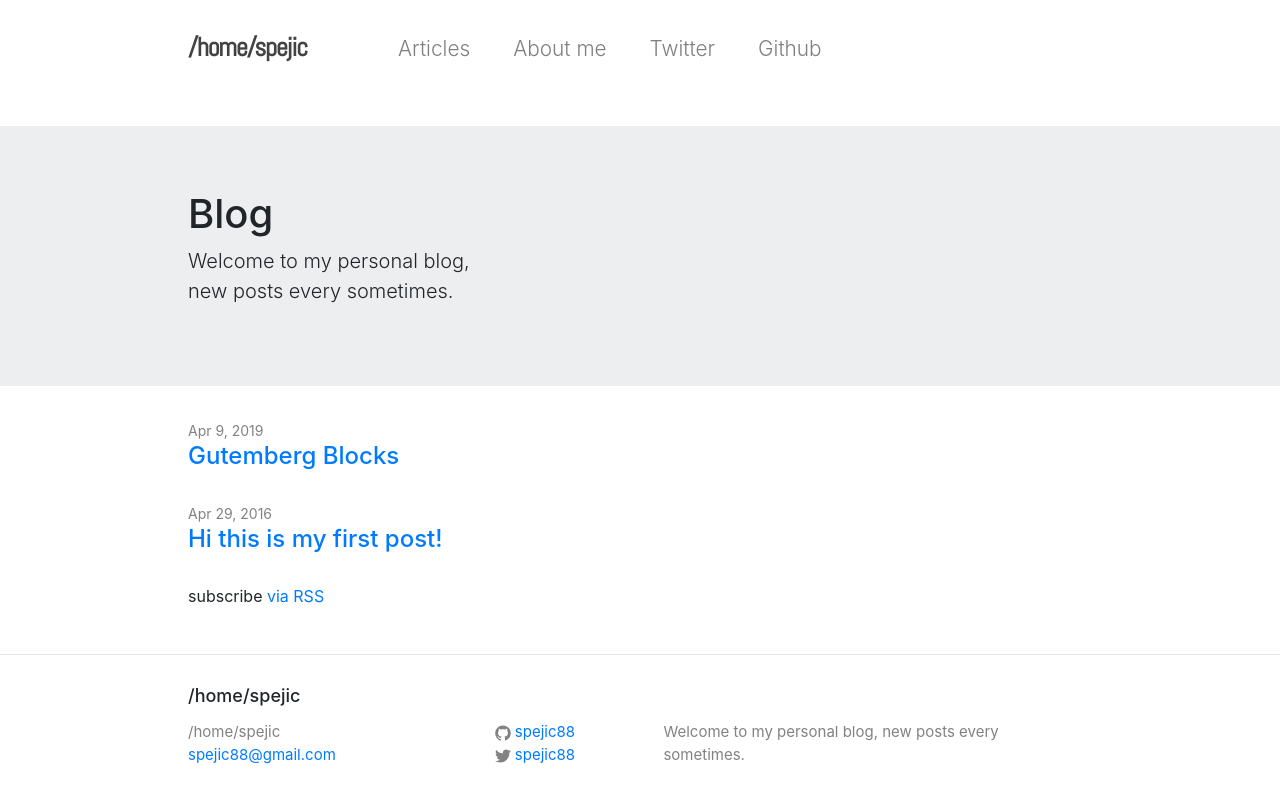
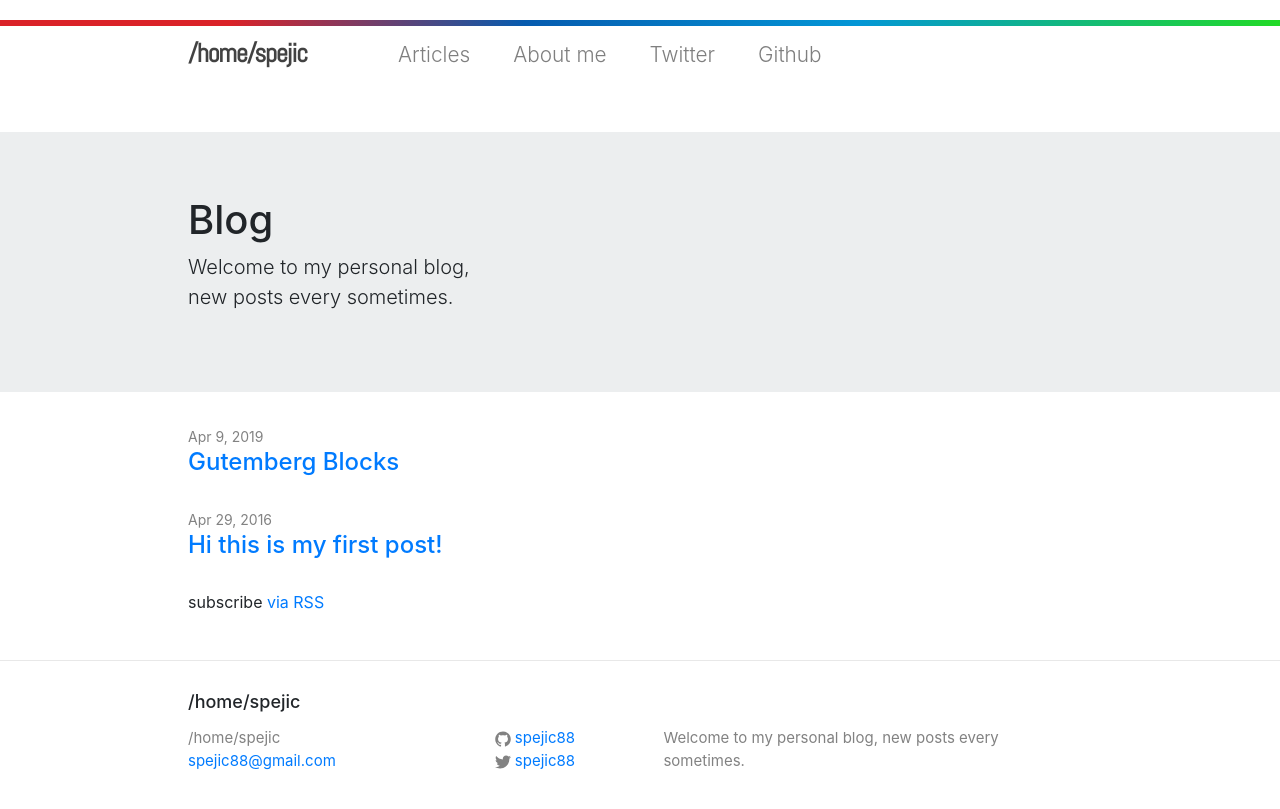
Before and after one commit to spejic88/spejic88.github.io, a Jekyll site: the page built from index.html, in a window 1280 px wide. Shown: the top 809 px of the page. Built offline with Jekyll 4.4.1, drawn with Linux system fonts in a browser that asks for light colours; some web fonts are replaced.

Commit message:
update #2

```diff
--- a/_sass/_layout.scss
+++ b/_sass/_layout.scss
@@ -9,9 +9,9 @@
         display: block;
         background: rgb(218,34,40);
         background: linear-gradient(90deg, rgba(218,34,40,1) 18%, rgba(6,91,175,1) 41%, rgba(3,150,214,1) 67%, rgba(34,218,38,1) 100%);
-        position: absolute;
-        top: -20px;
+        top: 0px;
         width: 100%;
+        height: 6px;
     }
     min-height: 56px;
     padding: 20px 0px;
```
